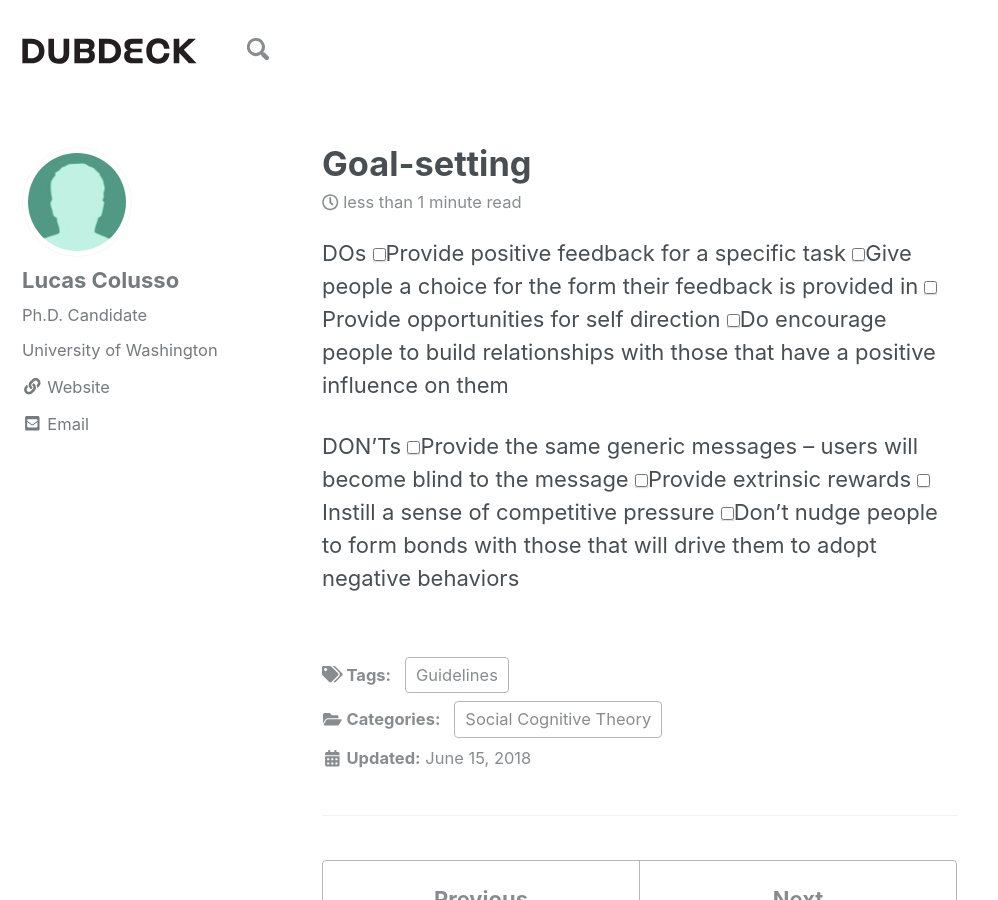
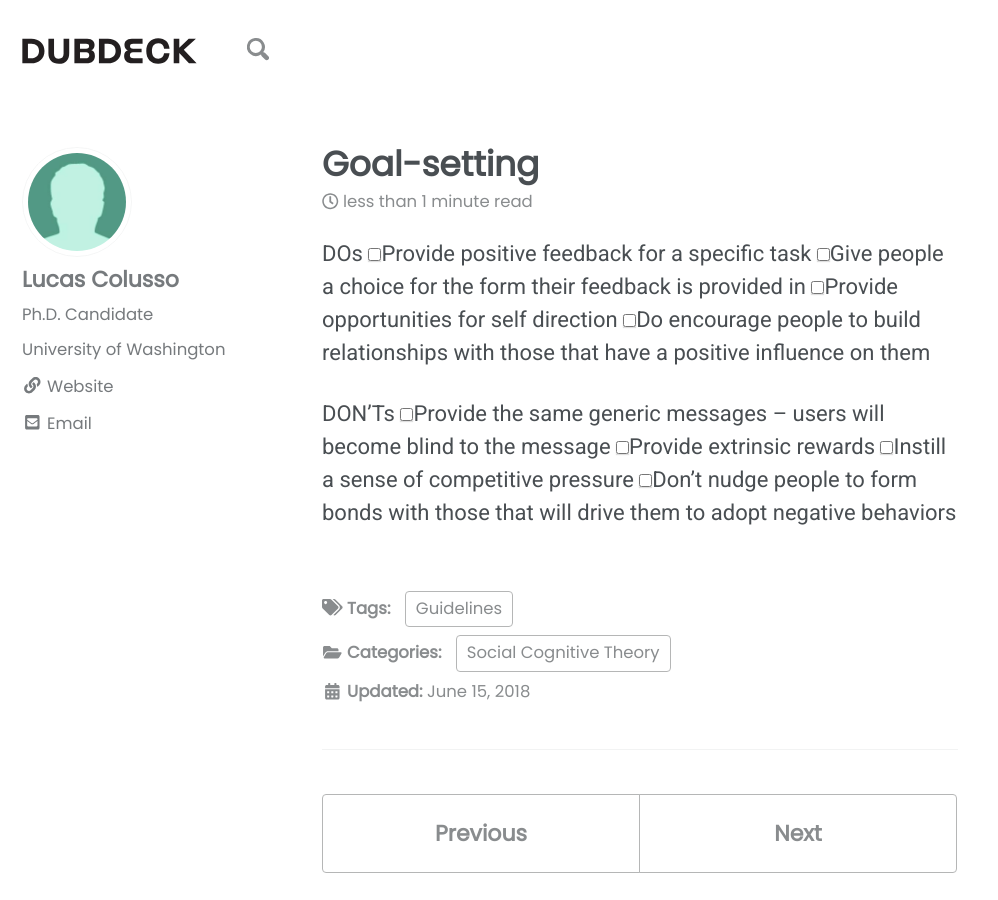
Before and after one commit to DubDeck/dubdeck.github.io, a Jekyll site: the page built from _posts/2018-06-15-sdtguide.md, in a window 1280 px wide and 900 px high. Shown: the whole window, without its empty margins (0-998 px from the left). Built offline with Jekyll 4.4.1, drawn with Linux system fonts in a browser that asks for light colours; nearby versions of some CDN libraries; comment, search, counter and statistics services are not loaded; a style sheet for code colours, icons or effects is not loaded.

Commit message:
added poppins and roboto fonts, footer to bottom of index

```diff
--- a/_sass/minimal-mistakes/_variables.scss
+++ b/_sass/minimal-mistakes/_variables.scss
@@ -14,13 +14,17 @@ $indent-var: 1.3em !default;
 
 /* system typefaces */
 $serif: Georgia, Times, serif !default;
-$sans-serif: -apple-system, BlinkMacSystemFont, "Roboto", "Segoe UI",
+$sans-serif: "Poppins", -apple-system, BlinkMacSystemFont, "Roboto", "Segoe UI",
   "Helvetica Neue", "Lucida Grande", Arial, sans-serif !default;
 $monospace: Monaco, Consolas, "Lucida Console", monospace !default;
 
 /* sans serif typefaces */
 $sans-serif-narrow: $sans-serif !default;
 $helvetica: Helvetica, "Helvetica Neue", Arial, sans-serif !default;
+$poppins: "Poppins", sans-serif !default;
+$roboto: "Roboto", sans-serif !default;
+
+
 
 /* serif typefaces */
 $georgia: Georgia, serif !default;
@@ -29,8 +33,8 @@ $bodoni: "Bodoni MT", serif !default;
 $calisto: "Calisto MT", serif !default;
 $garamond: Garamond, serif !default;
 
-$global-font-family: $sans-serif !default;
-$header-font-family: $sans-serif !default;
+$global-font-family: $roboto !default;
+$header-font-family: $poppins !default;
 $caption-font-family: $serif !default;
 
 /* type scale */
--- a/assets/css/main.scss
+++ b/assets/css/main.scss
@@ -3,9 +3,12 @@
 ---
 
 @charset "utf-8";
-
 @import "minimal-mistakes/skins/{{ site.minimal_mistakes_skin | default: 'default' }}"; // skin
 @import "minimal-mistakes"; // main partials
+@import url('https://fonts.googleapis.com/css?family=Poppins|Roboto');
+
+
+
 
 .masthead {
   border-bottom: 4px solid #FFFFFF;
@@ -14,19 +17,11 @@
 }
 
 .page__footer {
-  z-index: -1;
-  position: relative;
 }
 
 .greedy-nav .visible-links {
   display: none;
 }
-
-
-
-$masthead-link-color: #5E082C;
-$border-color: #C6E8E8;
-$link-color-hover: #C6E8E8;
 
 
 .site-title {
@@ -41,17 +36,18 @@ $link-color-hover: #C6E8E8;
   z-index: 9999;
   float: right;
   position: absolute;
-  height: 120vh;
+  height: 100vh;
   max-width: 25rem;
   top: 0;
   right: 0;
 }
 
 .item {
+  margin: 0;
   font-size: 1.25em;
   width: 25rem;
   height: 10vh;
-  line-height: 10vh;
+  line-height: 2.5;
   text-align: left;
   padding-left: 1.875rem;
 }
@@ -64,16 +60,22 @@ a:hover, a:visited, a:link, a:active
 .ib{
   color: white;
   background-color: black;
+  font-family: 'Poppins';
+  font-weight: 400px;
 }
 
 .iy{
   color: black;
   background-color: #fffdc3;
+  font-family: 'Poppins';
+  font-weight: 400px;
 }
 
 .io{
   color: black;
   background-color: #ffb661;
+  font-family: 'Poppins';
+  font-weight: 400px;
 }
 
 .featured {
--- a/index.html
+++ b/index.html
@@ -23,7 +23,7 @@ feature_row:
   <div class = "feed">
     <a href="dubdeck.uw.edu/stories/">
       <div class = "item ib">
-        <p> Insights</p>
+        <p>Insights</p>
       </div>
     </a>
     <a href="dubdeck.uw.edu/stories/">
```
